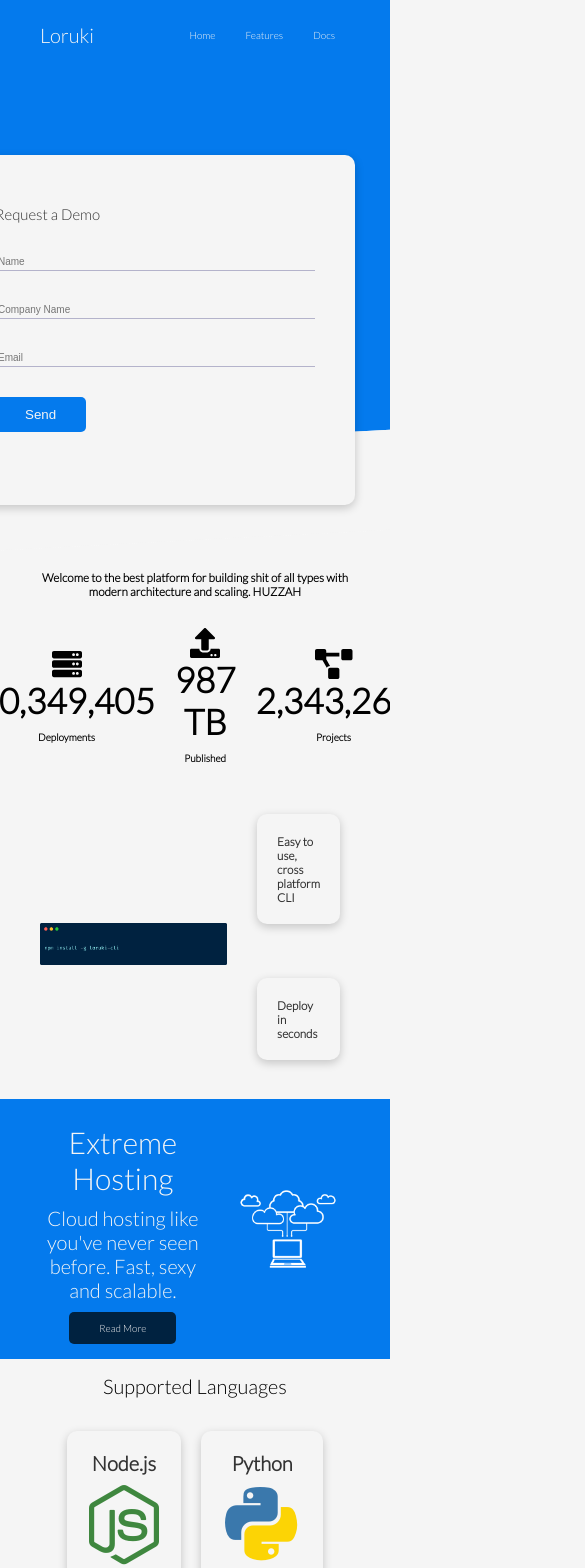
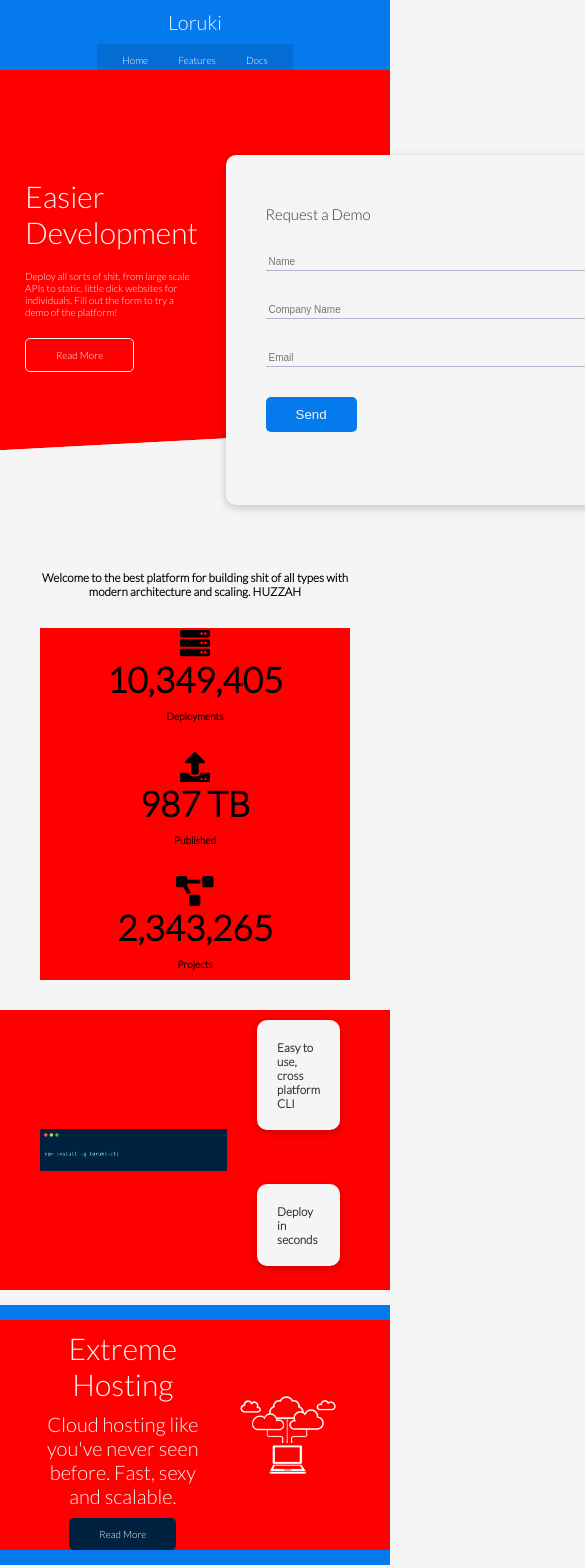
Before and after one commit to LovelyAndy/responsive-website-practice, a Vue app: page / in a window 390 px wide. Shown: the top 1568 px of the page, 585 px wide, since content can reach past the window. Built offline with nearby package versions, Linux system fonts and the light colour scheme.

Commit message:
adding responsiveness

```diff
--- a/src/App.vue
+++ b/src/App.vue
@@ -35,6 +35,7 @@ export default {
 @import url('https://fonts.googleapis.com/css2?family=Lato:wght@300&display=swap')
 @import './css/utils.sass'
 @import './css/colors.sass'
+@import './css/media.sass'
 
 *
   box-sizing: border-box
--- a/src/components/Navbar.vue
+++ b/src/components/Navbar.vue
@@ -33,6 +33,7 @@ export default {
   height: 70px
 .navbar ul
   display: flex
+  z-index: 5000
 .navbar__wrapper
   justify-content: center
   align-items: center
--- /dev/null
+++ b/src/css/media.sass
@@ -0,0 +1,32 @@
+// Tablets and under
+
+@media(max-width: 768px)
+  .grid,
+  .showcase .grid,
+  .stats .grid,
+  .cli .grid,
+  .cloud .grid
+    grid-template-columns: 1fr
+    grid-template-rows: 1fr
+    background-color: red
+
+  .showcase
+    height: auto
+
+  .showcase-text
+    text-align: center
+    margin-top: 4rem
+
+  .showcase__form
+    width: 30rem
+    justify-self: center
+    margin: auto
+// Mobile
+@media(max-width: 500px)
+  .navbar
+    height: 11rem
+  .navbar .row
+    flex-direction: column
+  .navbar ul
+    padding: 1rem
+    background-color: rgba(0,0,0,0.1)
```
Also changed, not shown: 1 other file (tests, documents, lock files or other folders).
